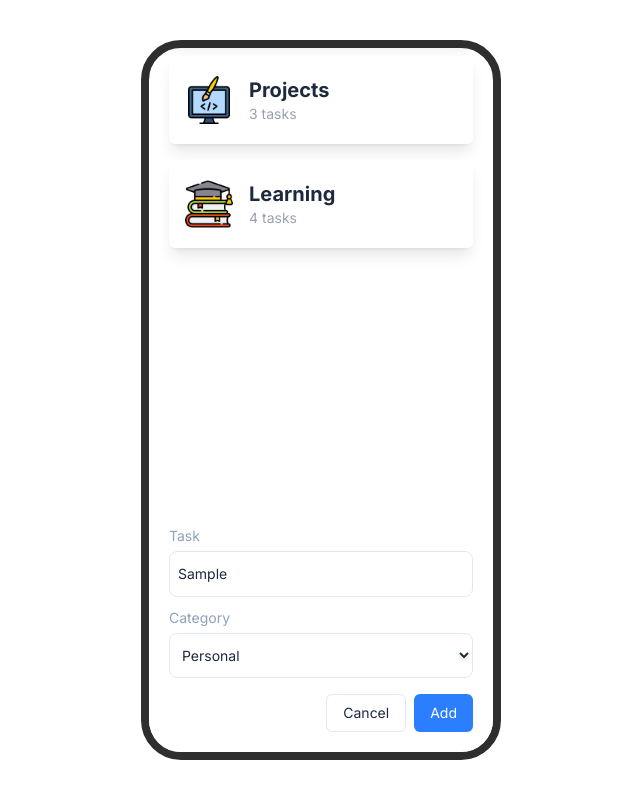
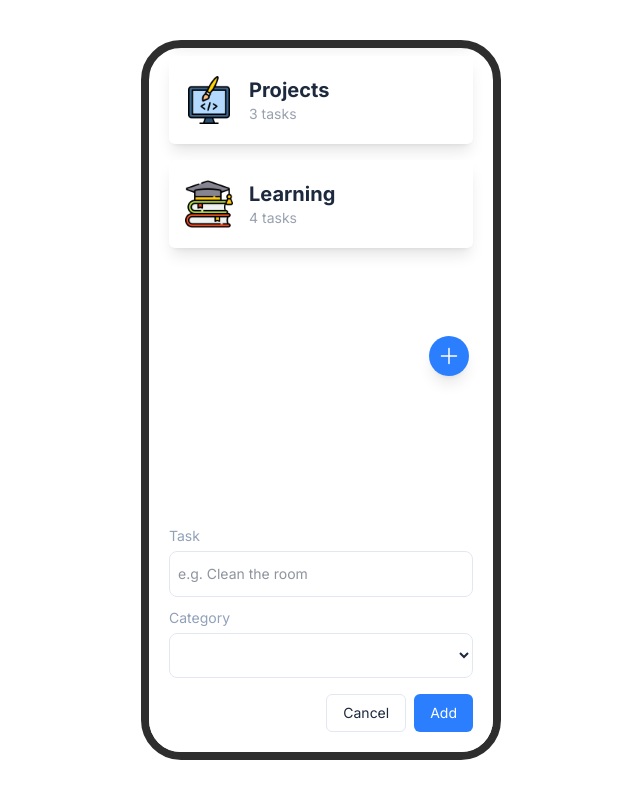
Before and after one commit to ricoputrap/todolist, a plain HTML site: page index.html in a window 1280 px wide. Both pictures are taken after typing "Sample" into the empty fields and a click on the button "Add". Shown: the whole page, without its empty margins (319-959 px from the left). Drawn offline with nearby package versions, Linux system fonts and the light colour scheme.

Commit message:
feat(new-task): implement the functionality of Add New Task

```diff
--- a/index.html
+++ b/index.html
@@ -64,7 +64,7 @@
        <div id="black-overlay" class="absolute top-0 left-0 w-full h-full bg-black/50 hidden"></div>
 
       <!-- Floating (+) Button -->
-      <div id="add-task-button" class="absolute bottom-6 right-6 hidden">
+      <div id="add-task-button" class="absolute bottom-6 right-6">
         <button class="bg-blue-500 text-white w-10 h-10 rounded-full shadow-lg flex items-center justify-center cursor-pointer hover:shadow-xl">
           <svg
             xmlns="http://www.w3.org/2000/svg"
@@ -114,9 +114,10 @@
               id="category-input"
               class="text-sm w-full mt-1 px-2 py-3 rounded-lg border border-slate-200 cursor-pointer"
             >
-              <option value="Personal">Personal</option>
-              <option value="Work">Work</option>
-              <option value="Other">Other</option>
+              <option value="1">Life</option>
+              <option value="2">Work</option>
+              <option value="3">Projects</option>
+              <option value="4">Learning</option>
             </select>
           </div>
         </div>
--- a/script.js
+++ b/script.js
@@ -247,6 +247,8 @@ const deleteTask = (taskId, categoryId) => {
  * @returns {HTMLElement} The DOM element representing the category.
  */
 const getCategoryElement = (category, numOfTasks = 0) => {
+  const taskCount = numOfTasks > 1 ? `${numOfTasks} tasks` : `${numOfTasks} task`;
+
   const categoryElement = document.createElement("div")
   categoryElement.id = `category-${category.id}`
   categoryElement.classList.add("px-4", "py-5", "flex", "items-center", "gap-x-4", "bg-white", "cursor-pointer", "shadow-lg", "rounded-md", "transition-all", "hover:-translate-y-1", "hover:shadow-xl")
@@ -254,7 +256,7 @@ const getCategoryElement = (category, numOfTasks = 0) => {
     <img src="${category.img}" alt="${category.name}" class="w-12" />
     <div class="flex-1">
       <h1 class="text-xl font-bold">${category.name}</h1>
-      <p class="text-sm text-gray-400">${numOfTasks} tasks</p>
+      <p class="text-sm text-gray-400">${taskCount}</p>
     </div>
   `;
 
@@ -264,7 +266,7 @@ const getCategoryElement = (category, numOfTasks = 0) => {
     hideHomeScreen();
     renderTasks(category.id);
     reduceScreenBackdrop();
-    showAddTaskButton();
+    // showAddTaskButton();
 
     // add query param in the current URL
     const url = new URL(window.location.href);
@@ -304,6 +306,7 @@ const renderWelcomingMessage = () => {
  */
 const renderCategories = () => {
   const categoriesContainer = document.querySelector("#categories");
+  categoriesContainer.innerHTML = "";
 
   // group tasks by category
   const tasksPerCategory = new Map();
@@ -491,14 +494,14 @@ const render = () =>  {
       renderWelcomingMessage();
       renderCategories();
       resetScreenBackdrop();
-      hideAddTaskButton();
+      // hideAddTaskButton();
       break;
 
     case PAGE.TASK:
       hideHomeScreen();
       renderTasks(categoryId);
       reduceScreenBackdrop();
-      showAddTaskButton();
+      // showAddTaskButton();
       break;
 
     default:
@@ -535,6 +538,43 @@ const hideBlackOverlay = () => {
   blackOverlay.classList.add("hidden");
 }
 
+const addTask = () => {
+  const taskInput = document.querySelector("#task-input");
+  const categoryInput = document.querySelector("#category-input");
+
+  const tasks = getTasks();
+  tasks.push({
+    id: tasks.length + 1,
+    name: taskInput.value,
+    is_completed: false,
+    category_id: Number(categoryInput.value)
+  });
+
+  // update local storage
+  localStorage.setItem("tasks", JSON.stringify(tasks));
+
+  // reset form
+  taskInput.value = "";
+  categoryInput.value = "";
+
+  const queryParams = new URLSearchParams(window.location.search);
+  const page = queryParams.get("page") || PAGE.HOME;
+  const categoryId = queryParams.get("category-id") || null;
+
+  switch (page) {
+    case PAGE.HOME:
+      renderCategories();
+      break;
+
+    case PAGE.TASK:
+      renderTasks(categoryId);
+      break;
+
+    default:
+      break;
+  }
+}
+
 const addTaskButton = document.querySelector("#add-task-button");
 addTaskButton.addEventListener("click", () => {
   showAddTaskForm();
@@ -546,3 +586,10 @@ cancelButton.addEventListener("click", () => {
   hideAddTaskForm();
   hideBlackOverlay();
 })
+
+const addButton = document.querySelector("#add-button");
+addButton.addEventListener("click", () => {
+  addTask();
+  hideAddTaskForm();
+  hideBlackOverlay();
+})
```
